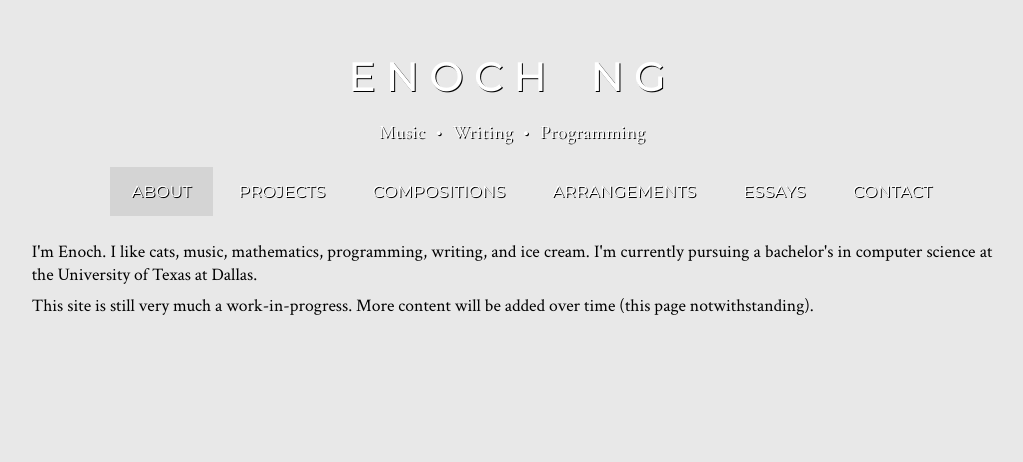
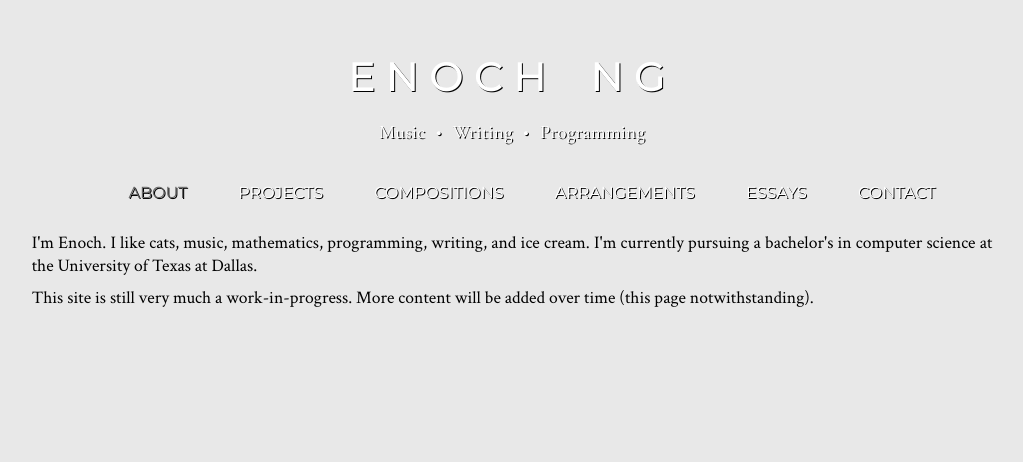
Before and after one commit to enoch-ng/enoch-ng.github.io-old, a PHP site: page /about/index.html in a window 1280 px wide. Shown: the top 462 px of the page, without its empty margins (128-1151 px from the left). Run offline with PHP 8.4, Linux system fonts and the light colour scheme.

Commit message:
More visual tweaks

```diff
--- a/theme.css
+++ b/theme.css
@@ -32,26 +32,27 @@ h1, h1 a, h1 a:link, h1 a:visited {
 }
 
 #nav {
-	margin: 2.4em 0;
+	font-size: 0;
 	text-align: center;
 	letter-spacing: .02em;
 }
 
 #nav li {
+	font-size: 16px;
 	padding: 15px 0;
+}
+
+#nav > li {
+	display: inline-block;
 	margin: 5px 0;
 }
 
-#nav > li {
-	display: inline;
-}
-
-#nav > li:hover > a {
+#nav > li:hover {
 	background-color: hsl(0, 0%, 83%);
 }
 
 #nav > li > a {
-	padding: 15px 1.66vw;
+	padding: 15px 2vw;
 	font-family: 'Montserrat', serif;
 	font-weight: 400;
 	text-decoration: none;
@@ -61,9 +62,7 @@ h1, h1 a, h1 a:link, h1 a:visited {
 }
 
 #nav > li.current > a {
-	background-color: hsl(0, 0%, 83%);
-	/*color: hsl(0, 0%, 40%);*/
-
+	color: hsl(0, 0%, 40%);
 }
 
 #nav li:hover .dropdown {
```
